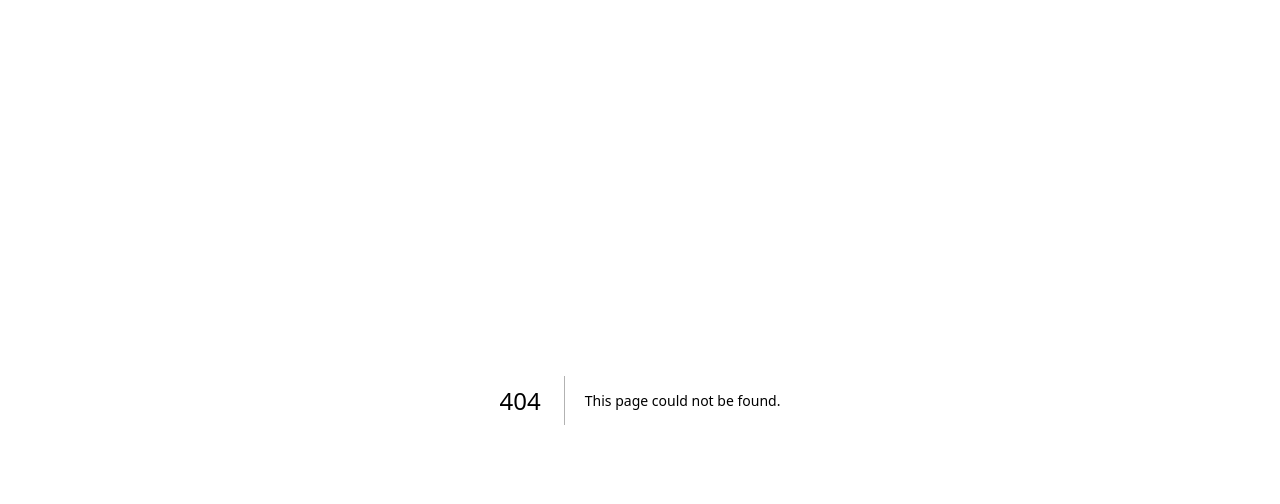
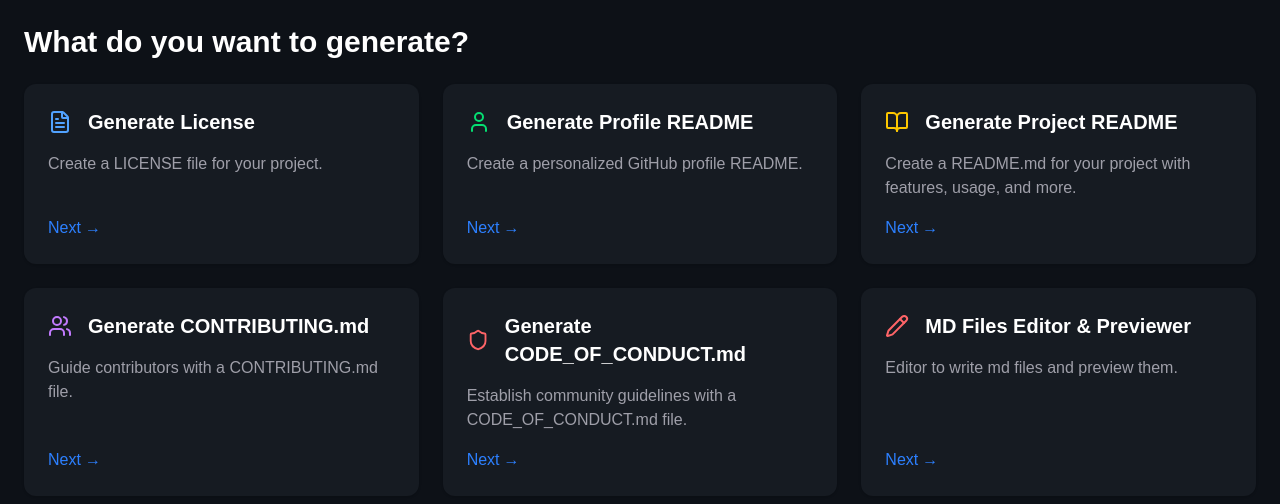
Before and after one commit to VaibhavRawat27/mdfilegenerator, a Next.js app: page /generate in a window 1280 px wide. Before the commit this address had no page. Shown: the top 504 px of the page. Built offline with nearby package versions, Linux system fonts and the light colour scheme.

Commit message:
generate page

```diff
--- a/package.json
+++ b/package.json
@@ -10,6 +10,7 @@
   },
   "dependencies": {
     "highlight.js": "^11.11.1",
+    "lucide-react": "^0.561.0",
     "next": "16.0.10",
     "react": "19.2.1",
     "react-dom": "19.2.1",
--- /dev/null
+++ b/src/app/generate/page.js
@@ -0,0 +1,79 @@
+"use client";
+
+import Link from "next/link";
+import {
+  FileText,
+  User,
+  BookOpen,
+  Users,
+  Shield,
+  Pencil,
+} from "lucide-react";
+
+const generateOptions = [
+  {
+    title: "Generate License",
+    description: "Create a LICENSE file for your project.",
+    icon: <FileText className="w-6 h-6 text-blue-400" />,
+    href: "/generate/license",
+  },
+  {
+    title: "Generate Profile README",
+    description: "Create a personalized GitHub profile README.",
+    icon: <User className="w-6 h-6 text-green-400" />,
+    href: "/generate/profile-readme",
+  },
+  {
+    title: "Generate Project README",
+    description: "Create a README.md for your project with features, usage, and more.",
+    icon: <BookOpen className="w-6 h-6 text-yellow-400" />,
+    href: "/generate/project-readme",
+  },
+  {
+    title: "Generate CONTRIBUTING.md",
+    description: "Guide contributors with a CONTRIBUTING.md file.",
+    icon: <Users className="w-6 h-6 text-purple-400" />,
+    href: "/generate/contributing",
+  },
+  {
+    title: "Generate CODE_OF_CONDUCT.md",
+    description: "Establish community guidelines with a CODE_OF_CONDUCT.md file.",
+    icon: <Shield className="w-6 h-6 text-red-400" />,
+    href: "/generate/code-of-conduct",
+  },
+  {
+    title: "MD Files Editor & Previewer",
+    description: "Editor to write md files and preview them.",
+    icon: <Pencil className="w-6 h-6 text-red-400" />,
+    href: "/md-preview",
+  },
+];
+
+export default function GeneratePage() {
+  return (
+    <div className="min-h-screen p-6 bg-[#0d1117] text-white">
+      <h1 className="text-2xl md:text-3xl font-bold mb-6">
+        What do you want to generate?
+      </h1>
+
+      <div className="grid grid-cols-1 md:grid-cols-2 lg:grid-cols-3 gap-6">
+        {generateOptions.map((option) => (
+          <Link
+            key={option.title}
+            href={option.href}
+            className="p-6 bg-[#161b22] rounded-xl shadow hover:shadow-lg transition hover:bg-[#21262d] flex flex-col justify-between transform hover:-translate-y-1 hover:scale-105 duration-200"
+          >
+            <div className="flex items-center gap-4 mb-4">
+              {option.icon}
+              <h2 className="text-lg md:text-xl font-semibold">{option.title}</h2>
+            </div>
+            <p className="text-zinc-400 text-sm md:text-base mb-4">{option.description}</p>
+            <div className="mt-auto text-blue-500 font-medium hover:underline flex items-center gap-1">
+              Next <span>&rarr;</span>
+            </div>
+          </Link>
+        ))}
+      </div>
+    </div>
+  );
+}
```
Also changed, not shown: 1 other file (tests, documents, lock files or other folders).
